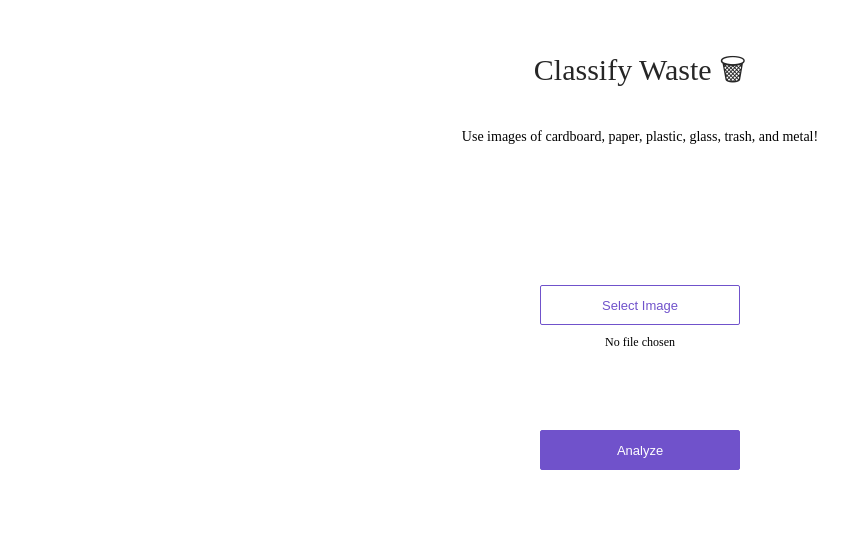
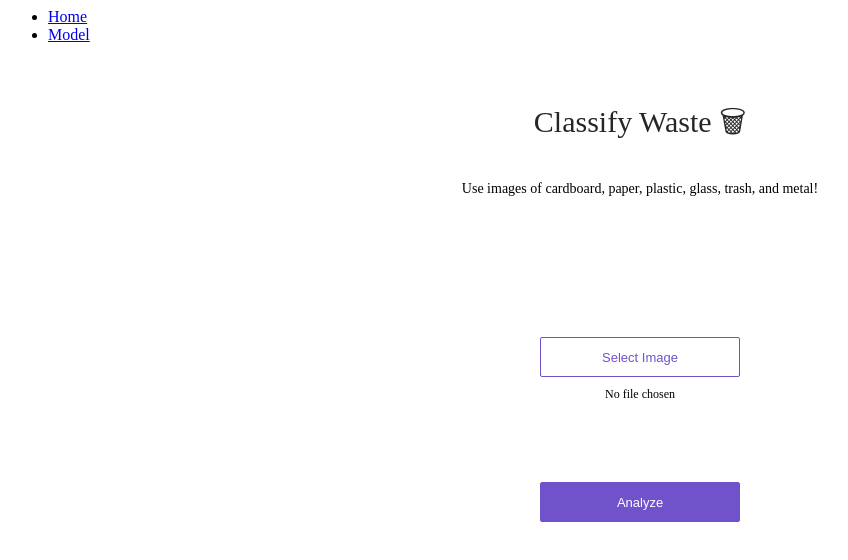
Before and after one commit to sfaux/Waste-Sorter, a plain HTML site: page app/view/index.html in a window 1280 px wide. Shown: the whole page, without its empty margins (0-848 px from the left). Drawn offline with Linux system fonts and the light colour scheme.

Commit message:
Update index.html

```diff
--- a/app/view/index.html
+++ b/app/view/index.html
@@ -5,6 +5,10 @@
   <script src='../static/client.js'></script>
 </head>
 <body>
+  <ul>
+    <li><a href="home.html">Home</a></li>
+    <li><a href="index.html">Model</a></li>
+  </ul>
 <div>
   <div class='center'>
     <div class='title'>Classify Waste 🗑</div>
```
